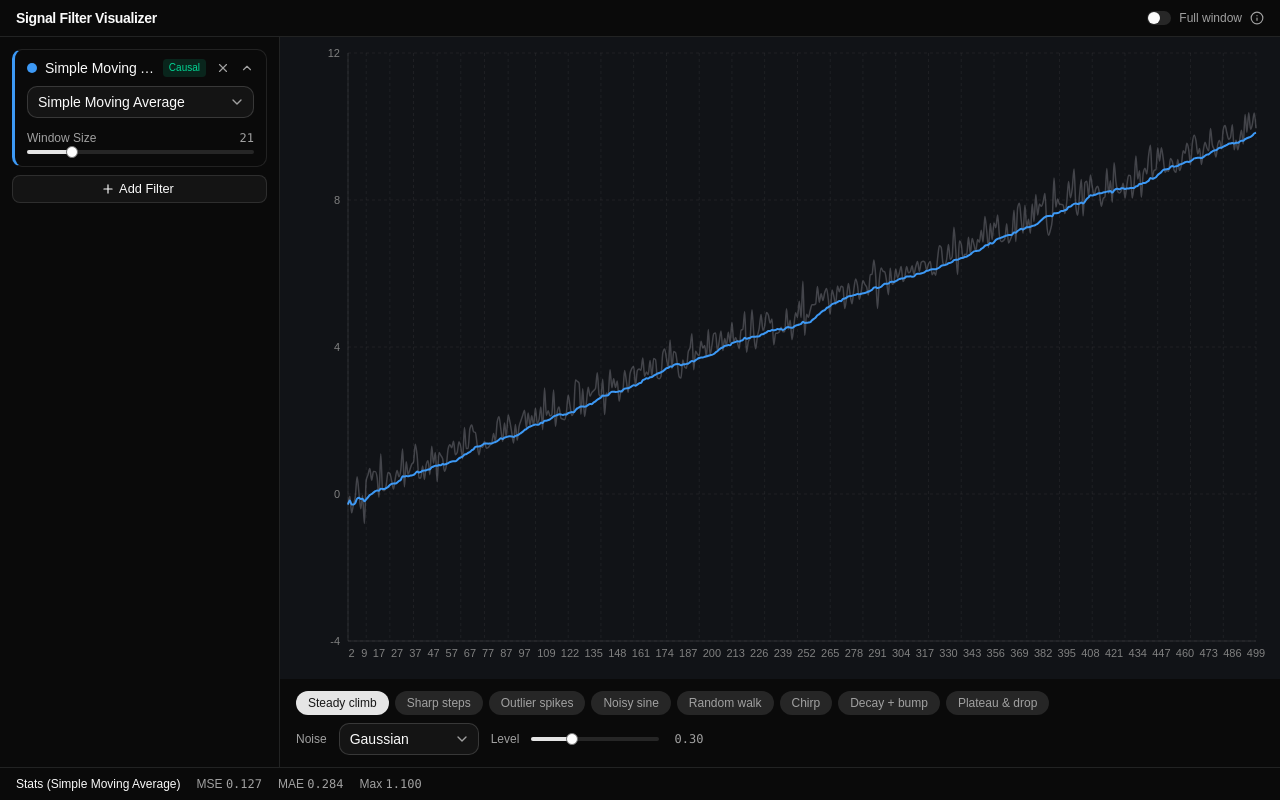
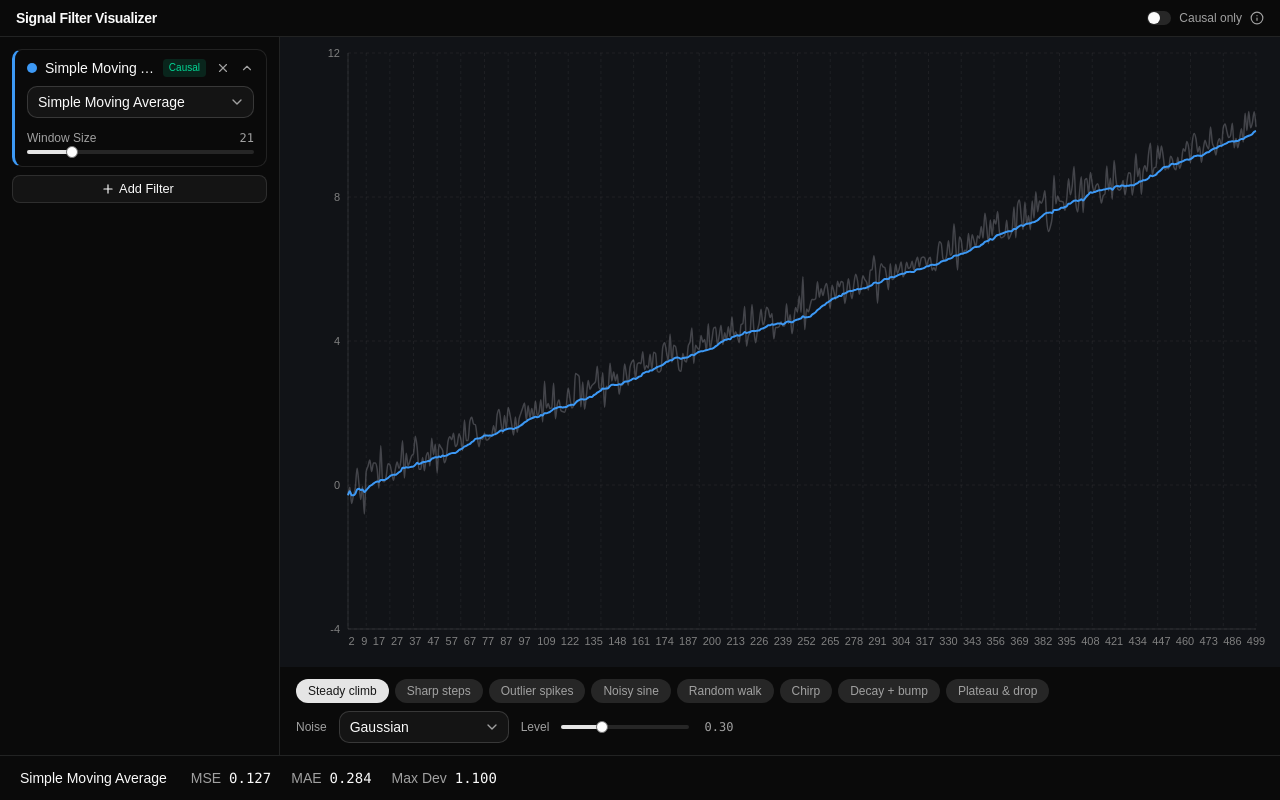
Before and after one commit to kevinjterry/smooth-plot, a React (Vite) app: page / in a window 1280 px wide. Built offline with nearby package versions, Linux system fonts and the light colour scheme.

Commit message:
Fix small UI bugs.

```diff
--- a/src/components/CausalToggle.jsx
+++ b/src/components/CausalToggle.jsx
@@ -14,7 +14,7 @@ export default function CausalToggle({ causalMode, onToggle }) {
         onCheckedChange={onToggle}
       />
       <span className="text-xs font-medium text-muted-foreground">
-        {causalMode ? 'Causal / real-time' : 'Full window'}
+        Causal only
       </span>
       <Popover>
         <PopoverTrigger asChild>
--- a/src/components/DatasetBar.jsx
+++ b/src/components/DatasetBar.jsx
@@ -29,7 +29,7 @@ export default function DatasetBar({
       <div className="flex items-center gap-3">
         <span className="text-xs text-muted-foreground">Noise</span>
         <Select value={noiseType} onValueChange={onNoiseTypeChange}>
-          <SelectTrigger className="w-[140px]">
+          <SelectTrigger className="w-[170px]">
             <SelectValue />
           </SelectTrigger>
           <SelectContent>
--- a/src/components/StatsBar.jsx
+++ b/src/components/StatsBar.jsx
@@ -3,7 +3,7 @@ import { computeStats } from '../utils/stats'
 export default function StatsBar({ rawData, filteredData, filterName }) {
   if (!filteredData) {
     return (
-      <div className="border-t border-border px-4 py-2 text-xs text-muted-foreground">
+      <div className="border-t border-border px-5 py-3 text-sm text-muted-foreground">
         No filter selected
       </div>
     )
@@ -12,11 +12,15 @@ export default function StatsBar({ rawData, filteredData, filterName }) {
   const stats = computeStats(rawData, filteredData)
 
   return (
-    <div className="border-t border-border px-4 py-2 text-xs text-muted-foreground flex items-center gap-4">
-      <span className="font-medium text-foreground">Stats ({filterName})</span>
-      <span>MSE <span className="font-mono">{stats.mse.toFixed(3)}</span></span>
-      <span>MAE <span className="font-mono">{stats.mae.toFixed(3)}</span></span>
-      <span>Max <span className="font-mono">{stats.maxDev.toFixed(3)}</span></span>
+    <div className="border-t border-border px-5 py-3">
+      <div className="flex items-baseline gap-6 text-sm">
+        <span className="font-medium text-foreground">{filterName}</span>
+        <div className="flex items-baseline gap-5 text-muted-foreground">
+          <span>MSE <span className="ml-1 font-mono text-foreground">{stats.mse.toFixed(3)}</span></span>
+          <span>MAE <span className="ml-1 font-mono text-foreground">{stats.mae.toFixed(3)}</span></span>
+          <span>Max Dev <span className="ml-1 font-mono text-foreground">{stats.maxDev.toFixed(3)}</span></span>
+        </div>
+      </div>
     </div>
   )
 }
```
